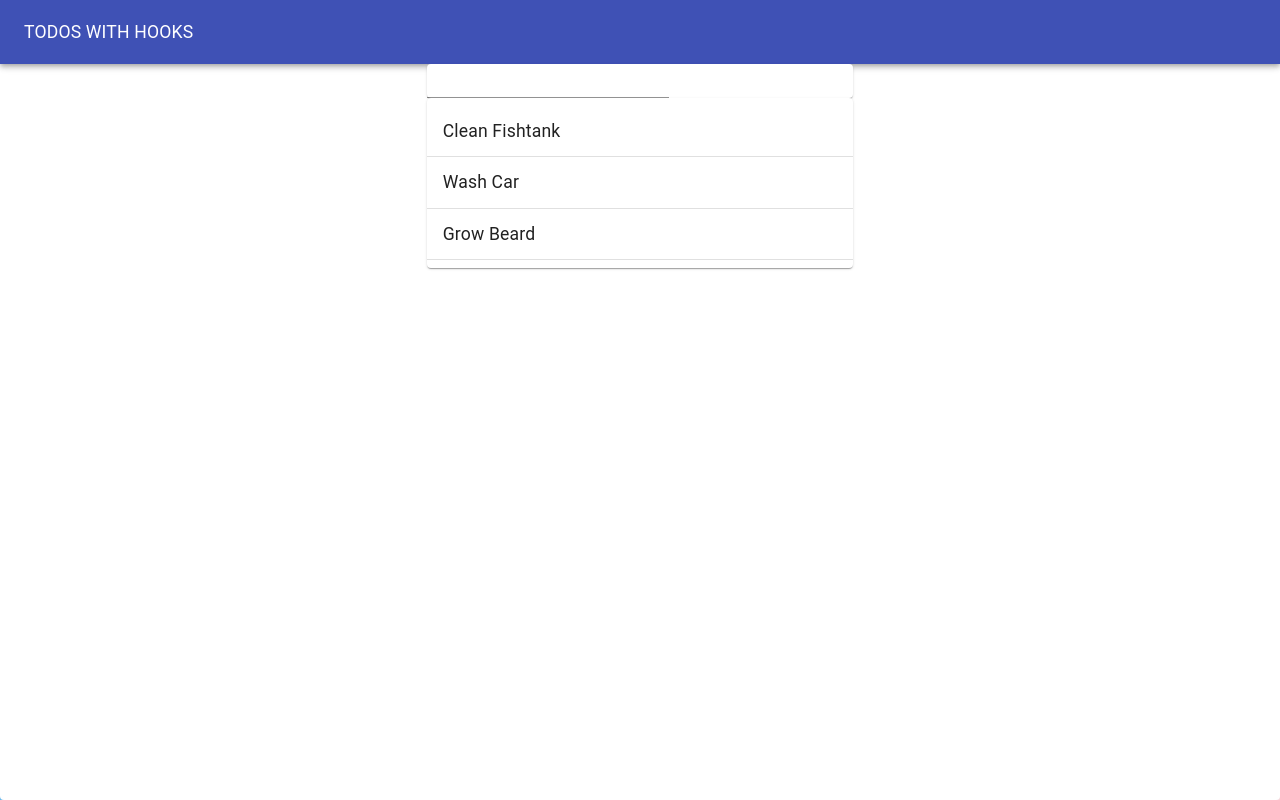
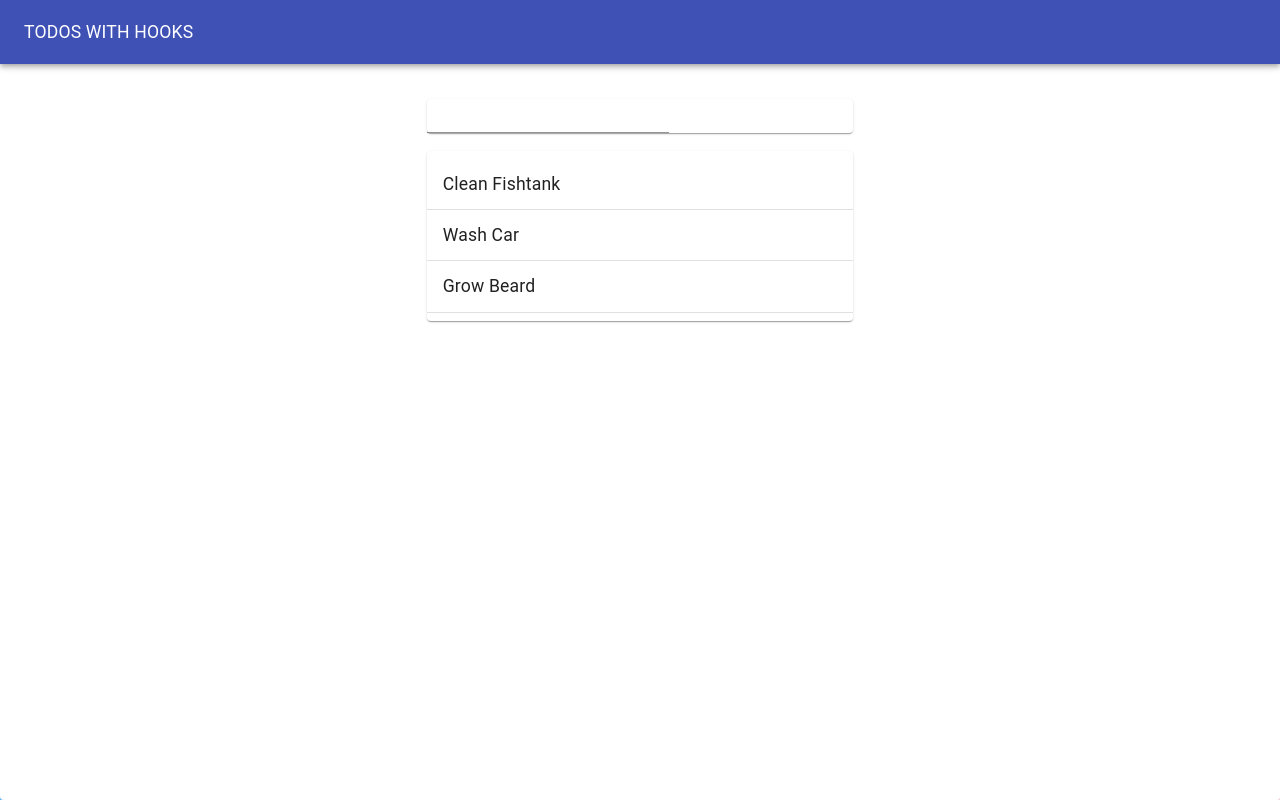
Before and after one commit to lmschless/react-todo-list, a React (Create React App) app: page / in a window 1280 px wide. Built offline with nearby package versions, Linux system fonts and the light colour scheme.

Commit message:
updated css in TodoForm.js to use styled components

```diff
--- a/src/TodoApp.js
+++ b/src/TodoApp.js
@@ -52,7 +52,7 @@ export default function TodoApp() {
 					<Typography color="inherit">TODOS WITH HOOKS</Typography>
 				</Toolbar>
 			</AppBar>
-			<Grid container justify="center">
+			<Grid container justify="center" style={{ marginTop: '1rem' }}>
 				<Grid item xs={11} md={8} lg={4}>
 					<TodoForm addTodo={addTodo} />
 					<TodoList todos={todos} />
--- a/src/TodoForm.js
+++ b/src/TodoForm.js
@@ -2,14 +2,20 @@ import React from 'react';
 import useInputState from './Hooks/useInputState';
 import Paper from '@material-ui/core/Paper';
 import TextField from '@material-ui/core/TextField';
+import styled from 'styled-components';
 
 export default function TodoForm({ addTodo }) {
 	// only import addTodo instead of all props
 
 	// initialize custom hook here
 	const [ value, handleChange, reset ] = useInputState('');
+	const StyledPaper = styled(Paper)`
+				margin: 1rem 0;
+				padding: 0 1 rem;
+	`;
+
 	return (
-		<Paper>
+		<StyledPaper>
 			<form
 				onSubmit={(e) => {
 					e.preventDefault(); // prevents a refresh
@@ -19,6 +25,6 @@ export default function TodoForm({ addTodo }) {
 			>
 				<TextField value={value} type="text" onChange={handleChange} />
 			</form>
-		</Paper>
+		</StyledPaper>
 	);
 }
```
